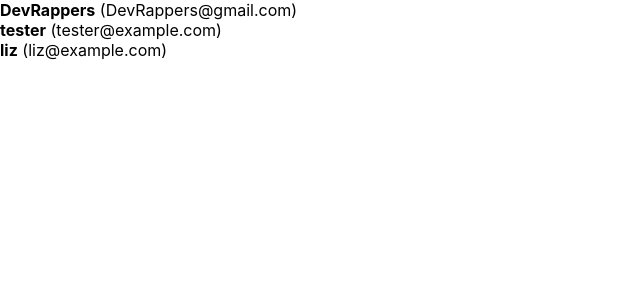
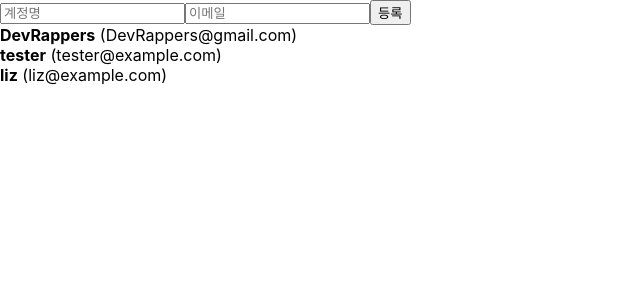
Before and after one commit to DevRappers/REACT_Study, a React (Create React App) app in the folder react-tutorial/begin-react/: page / in a window 1280 px wide. Shown: the top 300 px of the page, without its empty margins (0-640 px from the left). Built offline with nearby package versions, Linux system fonts and the light colour scheme.

Commit message:
배열에 항목 추가하기

```diff
--- a/react-tutorial/begin-react/src/App.js
+++ b/react-tutorial/begin-react/src/App.js
@@ -1,13 +1,15 @@
-import React, {useRef} from 'react';
+import React, { useRef, useState } from 'react';
 import UserList from './UserList';
+import CreateUser from './CreateUser';
 // import Hello from './Hello';  // Hello 컴포넌트 불러오기
 // import Wrapper from './Wrapper';
 // import Counter from './Counter';
-//import InputSample from './InputSample';
+// import InputSample from './InputSample';
 // import './App.css';
 
- // 컴포넌트는 두번세번 재사용이 가능함.
- // 얼핏보기에는 HTML처럼 생겼지만 사실은 JS임. babel이라는 도구를 사용해서 xml형태의 코드가 javascript로 변환이 되는 것
+// 컴포넌트는 두번세번 재사용이 가능함.
+// 얼핏보기에는 HTML처럼 생겼지만 사실은 JS임. babel이라는 도구를 사용해서 xml형태의 코드가 javascript로 변환이 되는 것
+
 /*
     JSX의 규칙
     1. 태그를 열게된다면 꼭 닫아주어야 함. br이나 input도 마찬가지임 selfClosing태그를 사용해줘야함.
@@ -31,7 +33,31 @@
     props에 대해서
     props는 properties의 줄임말로 컴포넌트를 사용할때 자식에게 특정값을 전달하고 싶을 때 사용함.
 */
-const users = [{
+function App() {
+  // const name = 'react';
+
+  // const style={
+  //   backgroundColor: 'black',
+  //   color: 'aqua',
+  //   fontSize: 24,
+  //   padding: '1rem'
+  // }
+  const [inputs, setInputs] = useState({
+  username: '',
+  email: ''
+});
+
+const {username, email} = inputs;
+
+const onChange = (e) =>{
+  const {name,value} = e.target;
+  setInputs({
+    ...inputs,
+    [name] : value
+  });
+}
+const [users, setUsers] = useState([
+        {
             id: 1,
             username: 'DevRappers',
             email: 'DevRappers@gmail.com'
@@ -46,27 +72,34 @@
             username: 'liz',
             email: 'liz@example.com'
         }
-    ];
+    ]);
 
   // 마지막 +1
   // useRef는 특정DOM을 선택할때 사용해도 되지만 어떠한 값을 기억하고 싶을 경우에도 사용함.
-  //const nextId = useRef(4);
+  const nextId = useRef(4);
 
   const onCreate = () => {
+    const user = {
+      id: nextId.current,
+      username,
+      email
+    };
+
+    // 배열을 복사해주고 뒤에 새로운 항목을 추가해줌
+    // push를 쓰면 업데이트가 되지 않음.
+    //setUsers([...users, user]);
+    setUsers(users.concat(user));
+
+    setInputs({
+      username: '',
+      email: ''
+    });
     // nextId값을 가져오고 싶을경우
     //console.log(nextId.current);
+
     // useRef로 한 값을 변경시켜주고 싶을때
-    //nextId.current += 1;
+    nextId.current += 1;
   }
-function App() {
-  // const name = 'react';
-
-  // const style={
-  //   backgroundColor: 'black',
-  //   color: 'aqua',
-  //   fontSize: 24,
-  //   padding: '1rem'
-  // }
   return (
    <>
     {/* 주석 테스트 */}
@@ -82,6 +115,7 @@
     <InputSample/>
     */
     }
+    <CreateUser username={username} email={email} onChange={onChange} onCreate={onCreate}/>
     <UserList users={users}/>
    </>
   );
--- /dev/null
+++ b/react-tutorial/begin-react/src/CreateUser.js
@@ -0,0 +1,23 @@
+import React from 'react';
+
+function CreateUser({ username, email, onChange, onCreate})
+{
+    return (
+        <div>
+            <input
+                name="username"
+                placeholder="계정명"
+                onChange={onChange}
+                value={username}/>
+            <input
+                name="email"
+                placeholder="이메일"
+                onChange={onChange}
+                value={email}
+            />
+            <button onClick={onCreate}>등록</button>
+        </div>
+    )
+}
+
+export default CreateUser;
```
